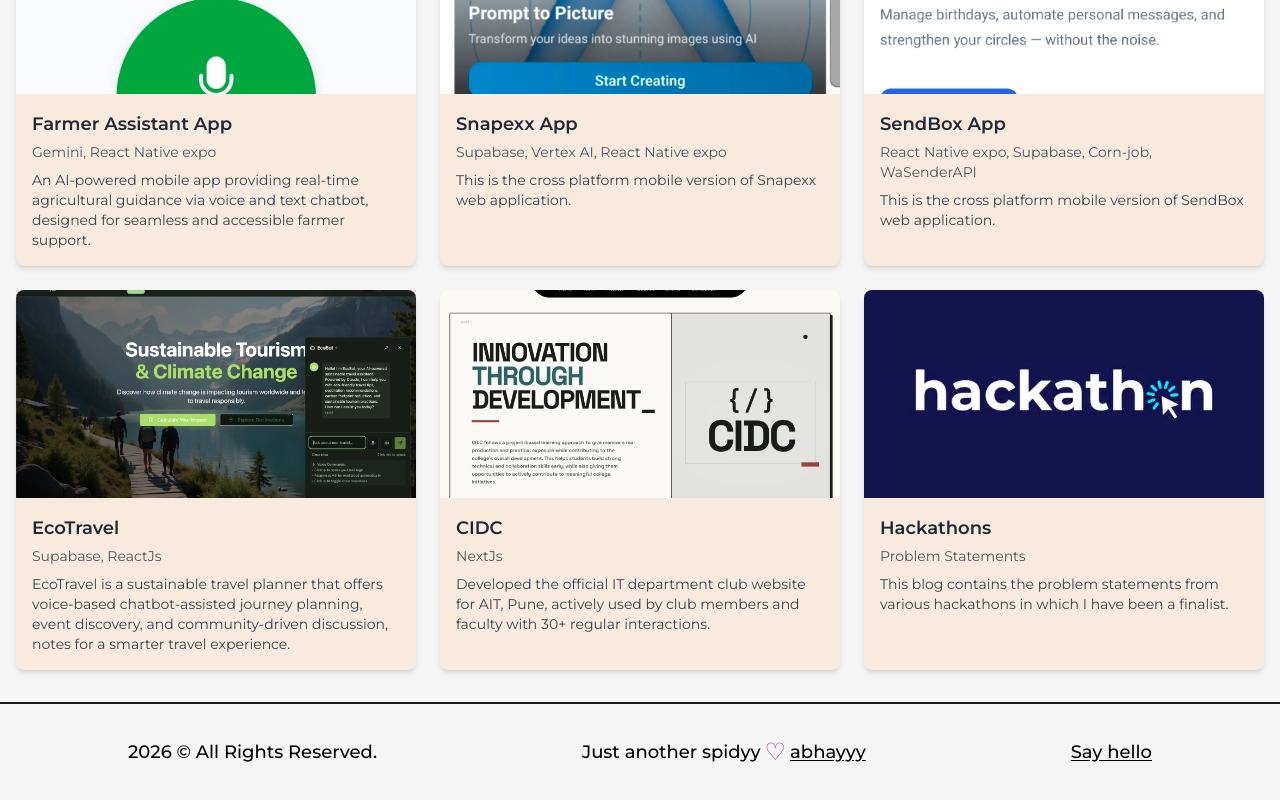
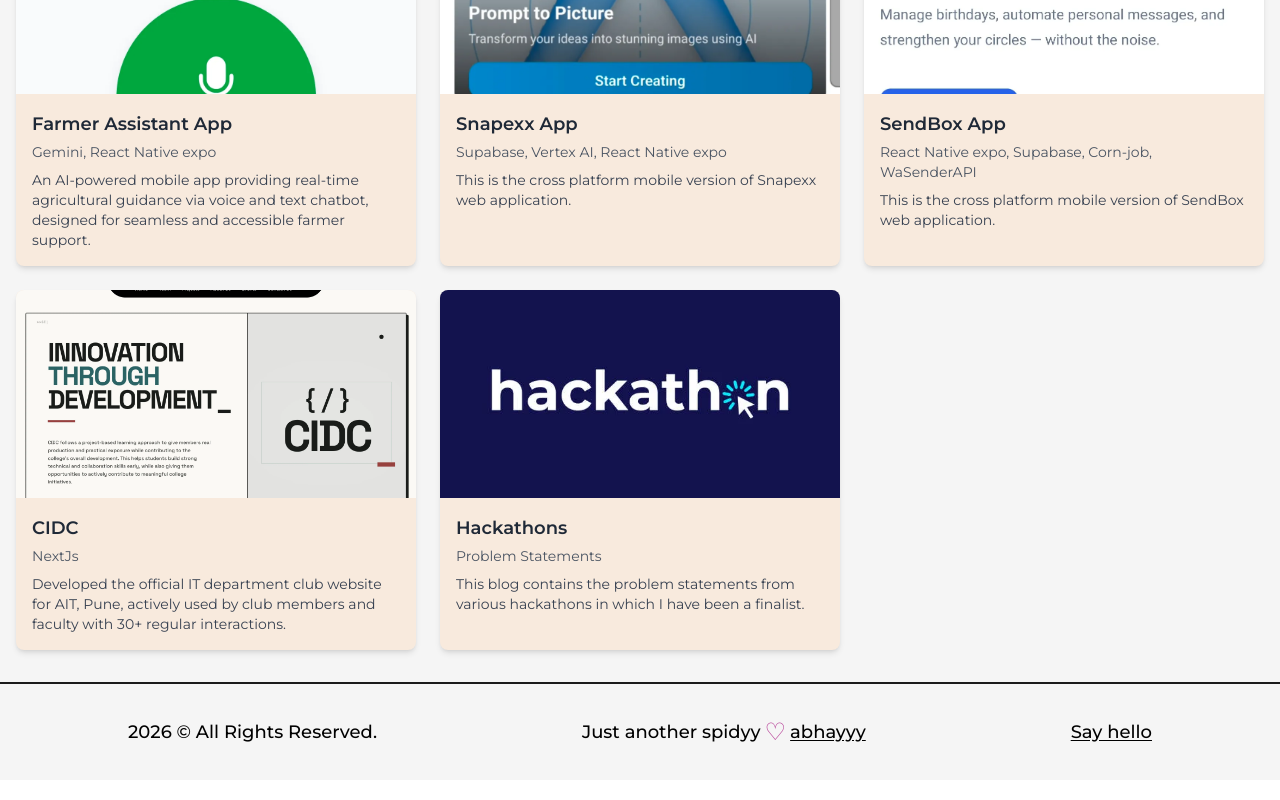
Before and after one commit to abhaysingh-22/abhayyy, a Next.js app: page /books in a window 1280 px wide. Shown: the part 1938-2738 px from the top of the page. Built offline with nearby package versions, Linux system fonts and the light colour scheme.

Commit message:
removed ecotravel

```diff
--- a/src/data/data.js
+++ b/src/data/data.js
@@ -921,63 +921,63 @@ This experience shifted my mindset from just building applications to thinking l
           `,
    },
    //ecotravel
-   {
-      id: 8,
-      author: "Supabase, ReactJs",
-      title: "EcoTravel",
-      image: project3,
-      description:
-         "EcoTravel is a sustainable travel planner that offers voice-based chatbot-assisted journey planning, event discovery, and community-driven discussion, notes for a smarter travel experience.",
-      content: `<p>
+//    {
+//       id: 8,
+//       author: "Supabase, ReactJs",
+//       title: "EcoTravel",
+//       image: project3,
+//       description:
+//          "EcoTravel is a sustainable travel planner that offers voice-based chatbot-assisted journey planning, event discovery, and community-driven discussion, notes for a smarter travel experience.",
+//       content: `<p>
 
-EcoTravel wasn’t an idea I spent weeks brainstorming. It came from a problem statement assigned during one of my second-year subjects. Out of multiple options, this was the one that genuinely stood out to me—not just as an academic task, but as something with real potential.
-</p>
-   <br>
+// EcoTravel wasn’t an idea I spent weeks brainstorming. It came from a problem statement assigned during one of my second-year subjects. Out of multiple options, this was the one that genuinely stood out to me—not just as an academic task, but as something with real potential.
+// </p>
+//    <br>
 
-   <p>
-The concept was simple: build a platform that helps users make more sustainable travel decisions. But as I explored deeper, I realized this wasn’t just another project—it could evolve into something meaningful.
-</p>
-   <br>
+//    <p>
+// The concept was simple: build a platform that helps users make more sustainable travel decisions. But as I explored deeper, I realized this wasn’t just another project—it could evolve into something meaningful.
+// </p>
+//    <br>
 
-   <p>
-This was the “vibe-coded” projects. Instead of over-planning every detail, I focused on building, experimenting, and iterating as I progressed. The goal was to create a functional and engaging system rather than getting stuck in perfect architecture from the start.
-</p>
-   <br>
+//    <p>
+// This was the “vibe-coded” projects. Instead of over-planning every detail, I focused on building, experimenting, and iterating as I progressed. The goal was to create a functional and engaging system rather than getting stuck in perfect architecture from the start.
+// </p>
+//    <br>
 
-   <p>
-EcoTravel is a full-stack web application designed to promote sustainable tourism. It brings together multiple features into a single platform—eco-friendly destination discovery, community-driven notes, travel insights, and an AI-powered chatbot (EcoBot) that guides users toward better travel decisions.
-</p>
-   <br>
+//    <p>
+// EcoTravel is a full-stack web application designed to promote sustainable tourism. It brings together multiple features into a single platform—eco-friendly destination discovery, community-driven notes, travel insights, and an AI-powered chatbot (EcoBot) that guides users toward better travel decisions.
+// </p>
+//    <br>
 
-   <p>
-One of the most interesting parts of this project is EcoBot. It acts as an intelligent assistant that can answer questions about sustainable travel, recommend eco-friendly options, and even interact through voice. Instead of static information, users get a conversational and interactive experience.
-</p>
-   <br>
+//    <p>
+// One of the most interesting parts of this project is EcoBot. It acts as an intelligent assistant that can answer questions about sustainable travel, recommend eco-friendly options, and even interact through voice. Instead of static information, users get a conversational and interactive experience.
+// </p>
+//    <br>
 
-   <p>
-From a technical perspective, the application is built using modern tools like React, TypeScript, TailwindCSS, and Supabase. The focus was on creating a smooth user experience, fast performance, and a clean interface that doesn’t overwhelm users.
-</p>
-   <br>
+//    <p>
+// From a technical perspective, the application is built using modern tools like React, TypeScript, TailwindCSS, and Supabase. The focus was on creating a smooth user experience, fast performance, and a clean interface that doesn’t overwhelm users.
+// </p>
+//    <br>
 
-   <p>
-The biggest challenge in this project was not just implementation, but direction. Since this wasn’t a strictly defined real-world requirement, I had to decide what features actually matter and what adds value. It required balancing between building something useful and not overcomplicating the system.
-</p>
-   <br>
+//    <p>
+// The biggest challenge in this project was not just implementation, but direction. Since this wasn’t a strictly defined real-world requirement, I had to decide what features actually matter and what adds value. It required balancing between building something useful and not overcomplicating the system.
+// </p>
+//    <br>
 
-   <p>
-Another limitation was backend infrastructure. Due to API and service constraints, the application is not fully active at the moment. But this doesn’t reduce its potential—in fact, it highlights how much more can be built on top of it.
-</p>
-   <br>
+//    <p>
+// Another limitation was backend infrastructure. Due to API and service constraints, the application is not fully active at the moment. But this doesn’t reduce its potential—in fact, it highlights how much more can be built on top of it.
+// </p>
+//    <br>
 
-   <p>
-EcoTravel made me realize that not every impactful project starts with a perfect idea. Sometimes, you discover the potential while building.
-</p>
-   <br>
+//    <p>
+// EcoTravel made me realize that not every impactful project starts with a perfect idea. Sometimes, you discover the potential while building.
+// </p>
+//    <br>
 
-   <p>
-What started as a college assignment can be turned into a platform that can genuinely evolve into a real product.
-  </p>`,
-   },
+//    <p>
+// What started as a college assignment can be turned into a platform that can genuinely evolve into a real product.
+//   </p>`,
+//    },
    //cidc
    {
       id: 5,
--- a/src/pages/projects.js
+++ b/src/pages/projects.js
@@ -356,7 +356,7 @@ const projects = () => {
                 typeLink="/books/17?from=projects"
               />
             </div>
-            <div className="col-span-6 sm:col-span-12">
+            {/* <div className="col-span-6 sm:col-span-12">
               <Project
                 title="EcoTravel"
                 img={project3}
@@ -365,7 +365,7 @@ const projects = () => {
                 type="Blog"
                 typeLink="/books/8?from=projects"
               />
-            </div>
+            </div> */}
             {/* <div className="col-span-6 sm:col-span-12">
               <Project
                 title="MusicSystem"
```
